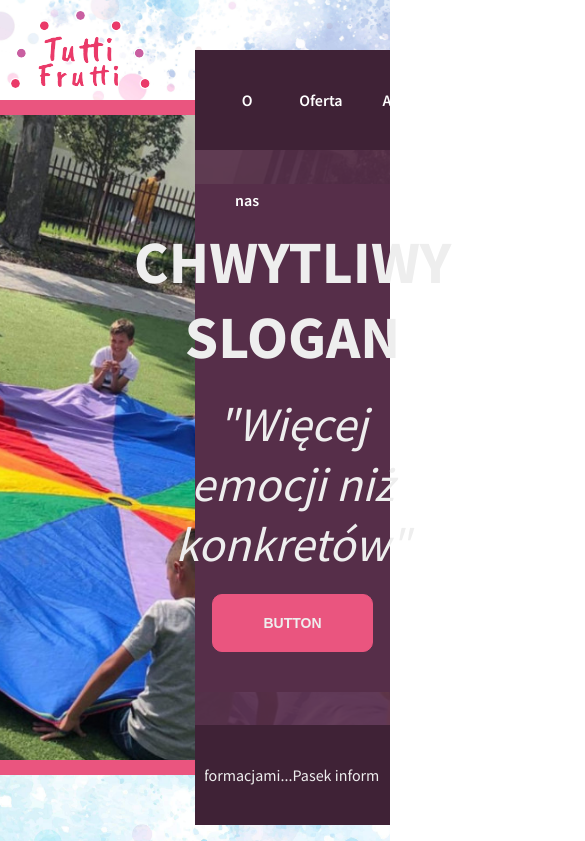
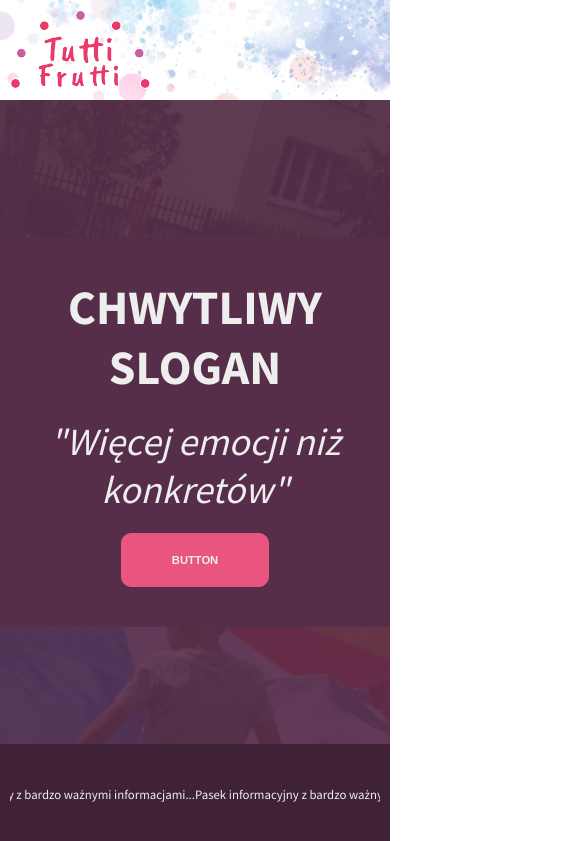
Before and after one commit to qborys/tutti-animacje, a plain HTML site: page index.html in a window 390 px wide. Shown: the top 841 px of the page, 585 px wide, since content can reach past the window. Drawn offline with Linux system fonts and the light colour scheme.

Commit message:
dodanie media queries max768

```diff
--- a/index.html
+++ b/index.html
@@ -20,7 +20,7 @@
             </div>
 
             <nav class="nav flex--6 .font--light">
-                <ul class="nav__items">
+                <ul class="flex nav__items">
                     <li class="nav__item"><a href="#" class="nav__link">O nas</a></li>
                     <li class="nav__item"><a href="#" class="nav__link">Oferta</a></li>
                     <li class="nav__item"><a href="#" class="nav__link">Atrakcje</a></li>
--- a/style.css
+++ b/style.css
@@ -131,11 +131,14 @@ small {
 
 .flex {
     display: flex;
+    flex-direction: row;
     align-items: center;
     align-content: center;
     justify-content: center;
     height: 100%;
 }
+
+
 
 .flex--6 {
     width: 50%;
@@ -143,6 +146,8 @@ small {
     box-sizing: border-box;
 
 }
+
+
 
 .flex--column {
     flex-direction: column;
@@ -246,7 +251,6 @@ small {
 }
 
 
-
 /* bg end */
 
 
@@ -326,6 +330,7 @@ small {
 
 }
 
+
 .header__logo {}
 
 .header__img {
@@ -341,10 +346,10 @@ small {
 }
 
 
+
+
+
 .nav__items {
-    display: flex;
-    flex-direction: row;
-    justify-content: space-between;
     height: 100%;
     margin: 0 20px;
 }
@@ -374,9 +379,10 @@ small {
 /* main start */
 .main {
     position: relative;
-    height: 200vh;
     margin-top: 100px
 }
+
+
 
 .hero {
     width: 100%;
@@ -424,6 +430,62 @@ small {
 
 }
 
+@media (max-width: 768px) {
+
+    html {
+        font-size: 8px;
+    }
+
+    .flex {
+        flex-direction: column;
+    }
+
+    .flex--6 {
+        width: 100%;
+    }
+
+    .circle {
+        border-radius: 50%;
+        width: 10rem;
+        height: 10rem;
+    }
+
+    .circle--animation {
+        animation: paused;
+    }
+
+    .header {
+        position: relative;
+
+    }
+
+    .nav {
+        transform: translateY(0);
+        height: 100vh;
+        display: none;
+    }
+
+    .main {
+        margin-top: 0
+    }
+
+    .hero {
+        height: calc(100vh - 100px);
+    }
+
+    .hero__box {
+        margin-bottom: 80px;
+    }
+
+    .hero__left {
+        display: none;
+    }
+
+    .hero__news {
+        transform: translateY(0);
+    }
+
+}
 
 .best {
     height: 80vh;
```
